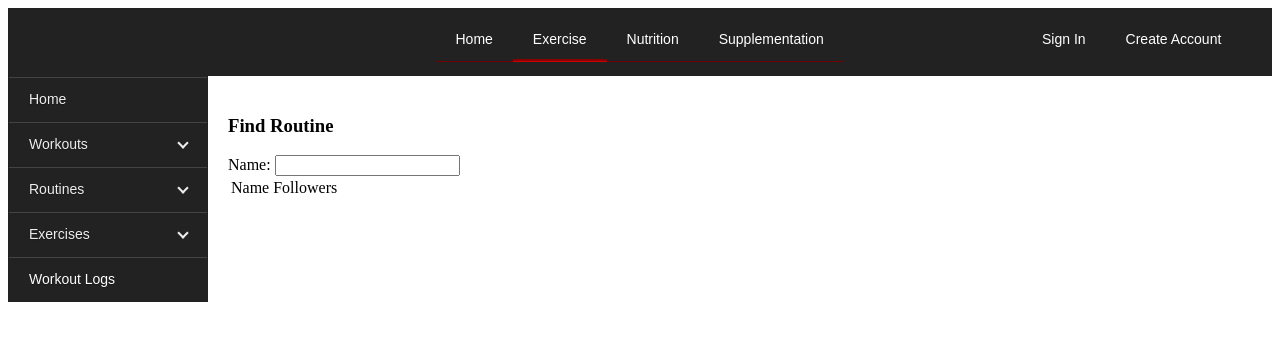
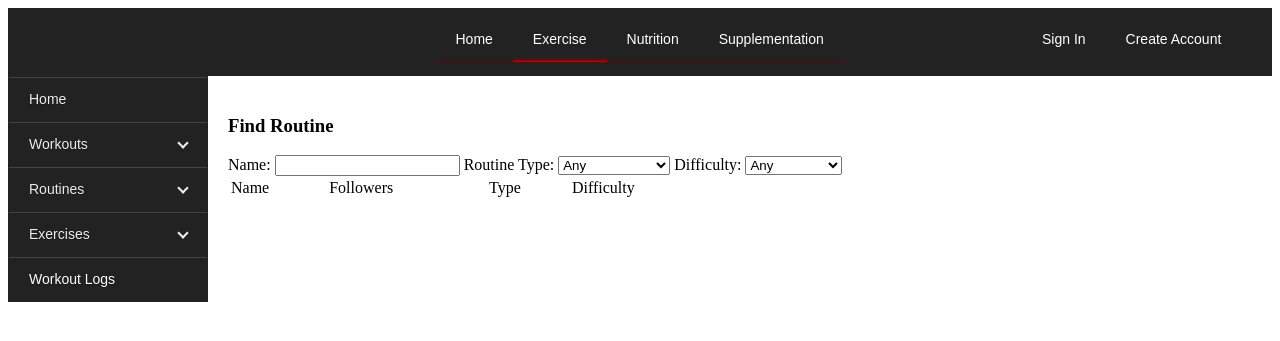
Before and after one commit to ianhb/fitme, a Django app: page /exercise/routines/search/ in a window 1280 px wide. Shown: the top 341 px of the page. Run offline with Django 3.2, Linux system fonts and the light colour scheme; data comes from the database, SQL or seed files in the repository; data that the repository does not hold is empty.

Commit message:
Improved searching routines, removed completed TODO tags

```diff
--- a/exercise/static/exercise/routine_search_filter.js
+++ b/exercise/static/exercise/routine_search_filter.js
@@ -3,22 +3,28 @@
  */
 function onClick(routine_json) {
 
-    var text_box = document.getElementById("name_search");
+    var text = document.getElementById("name_search");
+    var diff = document.getElementById("diff");
+    var type = document.getElementById("type");
 
-    var search_text = text_box.value.toLowerCase();
+    var filtered_routines = [];
+
+    diff = diff.options[diff.selectedIndex].value;
+    type = type.options[type.selectedIndex].value;
+    var search_text = text.value.toLowerCase();
+
+    console.log(routine_json);
 
     var i;
 
-    var filtered_routines = [];
-
     for (i = 0; i < routine_json.length; i++) {
         var routine = routine_json[i];
-        if (routine['name'].toLowerCase().indexOf(search_text) > -1) {
+        console.log(routine);
+        if (routine['name'].toLowerCase().indexOf(search_text) > -1 && (routine['type'] == type || type == -1) &&
+            (routine['difficulty'] == diff || diff == -1)) {
             filtered_routines.push(routine);
         }
     }
-
-    console.log(filtered_routines);
 
     var list = $('#routine_table');
     list.find('tr').remove();
@@ -28,14 +34,42 @@ function onClick(routine_json) {
     nameCell.innerHTML = "Name";
     var countCell = headRow.insertCell(1);
     countCell.innerHTML = "Followers";
+    var typeCell = headRow.insertCell(2);
+    typeCell.innerHTML = "Type";
+    var diffCell = headRow.insertCell(3);
+    diffCell.innerHTML = "Difficulty";
     for (i = 0; i < filtered_routines.length; i++) {
         var row = table.insertRow(i + 1);
         nameCell = row.insertCell(0);
         countCell = row.insertCell(1);
+        typeCell = row.insertCell(2);
+        diffCell = row.insertCell(3);
         var link = document.createElement('a');
         link.setAttribute('href', '/exercise/routine/' + filtered_routines[i]['pk']);
         link.appendChild(document.createTextNode(filtered_routines[i]['name']));
         nameCell.appendChild(link);
         countCell.innerText = filtered_routines[i]['follower_count'];
+        switch (filtered_routines[i]['type']) {
+            case 0:
+                typeCell.innerHTML = "Transformation";
+                break;
+            case 1:
+                typeCell.innerHTML = "Bulking";
+                break;
+            case 2:
+                typeCell.innerHTML = "Cutting";
+                break
+        }
+        switch (filtered_routines[i]['difficulty']) {
+            case 0:
+                diffCell.innerHTML = "Beginner";
+                break;
+            case 1:
+                diffCell.innerHTML = "Intermediate";
+                break;
+            case 2:
+                diffCell.innerHTML = "Advanced";
+                break;
+        }
     }
 }
--- a/exercise/templates/exercise/routines/routine_search.html
+++ b/exercise/templates/exercise/routines/routine_search.html
@@ -4,6 +4,7 @@
 {% block head %}
     <script type="application/javascript" src="{% static "exercise/routine_search_filter.js" %}">
     </script>
+
 {% endblock %}
 
 {% block title %}Find Routines{% endblock %}
@@ -15,17 +16,25 @@
     <label for="name_search">Name: </label>
     <input name="name_search" id="name_search" type="text" oninput="onClick({{ routine_json }})">
 
-    <table id="routine_table">
-        <tr>
-            <td>Name</td>
-            <td>Followers</td>
-        </tr>
+    <label for="type">Routine Type: </label>
+    <select id="type" name="type" onchange="onClick({{ routine_json }})">
+        <option value="-1" selected>Any</option>
+        <option value="0">Transformation</option>
+        <option value="1">Bulking</option>
+        <option value="2">Cutting</option>
+    </select>
 
-        {% for routine in routines %}
-            <tr>
-                <td><a href="{% url 'routine_detail' routine.pk %}">{{ routine.name|capfirst }}</a></td>
-                <td>{{ routine.follower_count }}</td>
-            </tr>
-        {% endfor %}
+    <label for="diff">Difficulty: </label>
+    <select id="diff" name="diff" onchange="onClick({{ routine_json }})">
+        <option value="-1" selected>Any</option>
+        <option value="0">Beginner</option>
+        <option value="1">Intermediate</option>
+        <option value="2">Advanced</option>
+    </select><br>
+
+    <table id="routine_table" width="500">
     </table>
+    <script type="application/javascript">
+        document.onload = onClick({{ routine_json|safe }});
+    </script>
 {% endblock %}
--- a/exercise/views.py
+++ b/exercise/views.py
@@ -458,7 +458,7 @@ def routine_detail(request, pk):
 def search_routines(request):
     routines = get_user_routines(request).annotate(follower_count=Count('followers')).order_by(
         'follower_count').reverse()
-    routine_list = list(routines.values('pk', 'name', 'date_created', 'follower_count'))
+    routine_list = list(routines.values('pk', 'name', 'date_created', 'follower_count', 'type', 'difficulty'))
     routine_list = json.dumps(routine_list, cls=DjangoJSONEncoder)
 
     context = {
@@ -471,8 +471,6 @@ def search_routines(request):
 
 @login_required
 def create_routine(request):
-    # TODO
-
     if request.method == 'POST':
         name = request.POST['name']
         description = request.POST['desc']
--- a/other/views.py
+++ b/other/views.py
@@ -68,8 +68,6 @@ def new_bf(request):
 
 @login_required
 def edit_account(request):
-    # TODO
-
     fitme_user = request.user.fitmeuser
 
     if request.method == 'POST':
```
Also changed, not shown: nutrition/template/nutrition/base.html (added, +10 -0 lines), nutrition/static/nutrition/base.css (added).
